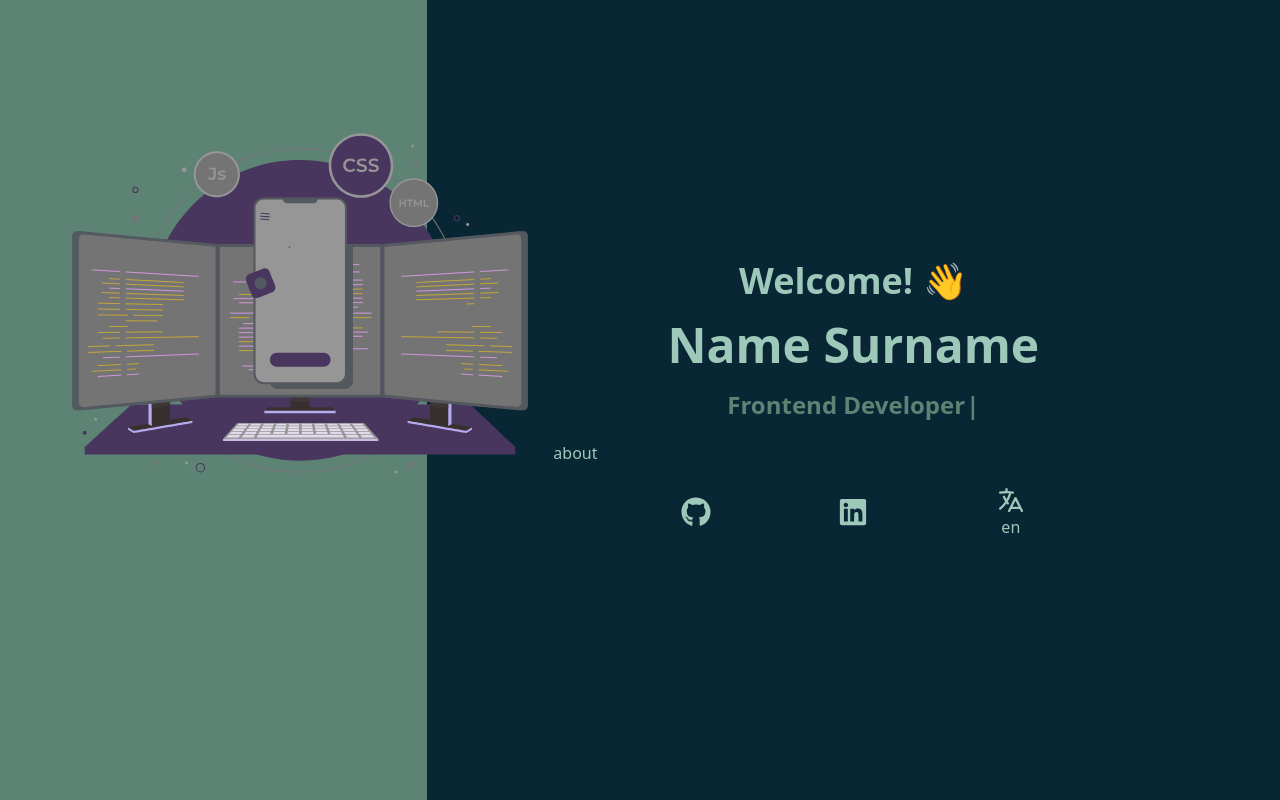
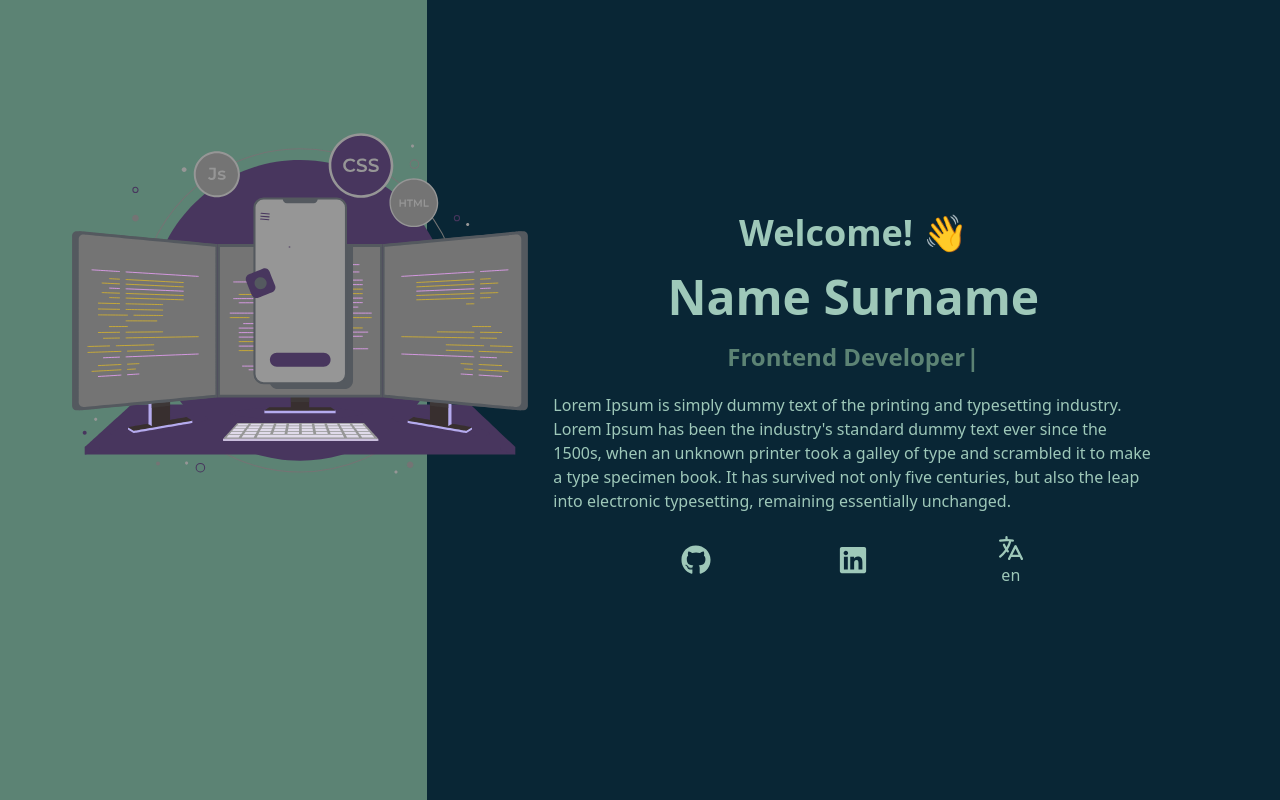
Before and after one commit to ensarsnr/Portfilo_site, a React (Create React App) app: page / in a window 1280 px wide. Built offline with nearby package versions, Linux system fonts and the light colour scheme.

Commit message:
Added about lang

```diff
--- a/src/i18n.js
+++ b/src/i18n.js
@@ -5,11 +5,18 @@
   tr: {
     translation: {
       welcome: "Hoş geldiniz!",
+      about: `Türkçe lorem ipsum olacak burasıda...`,
     },
   },
   en: {
     translation: {
       welcome: "Welcome!",
+      about: `Lorem Ipsum is simply dummy text of the printing and typesetting
+      industry. Lorem Ipsum has been the industry's standard dummy text
+      ever since the 1500s, when an unknown printer took a galley of type
+      and scrambled it to make a type specimen book. It has survived not
+      only five centuries, but also the leap into electronic typesetting,
+      remaining essentially unchanged.`,
     },
   },
 };
```
